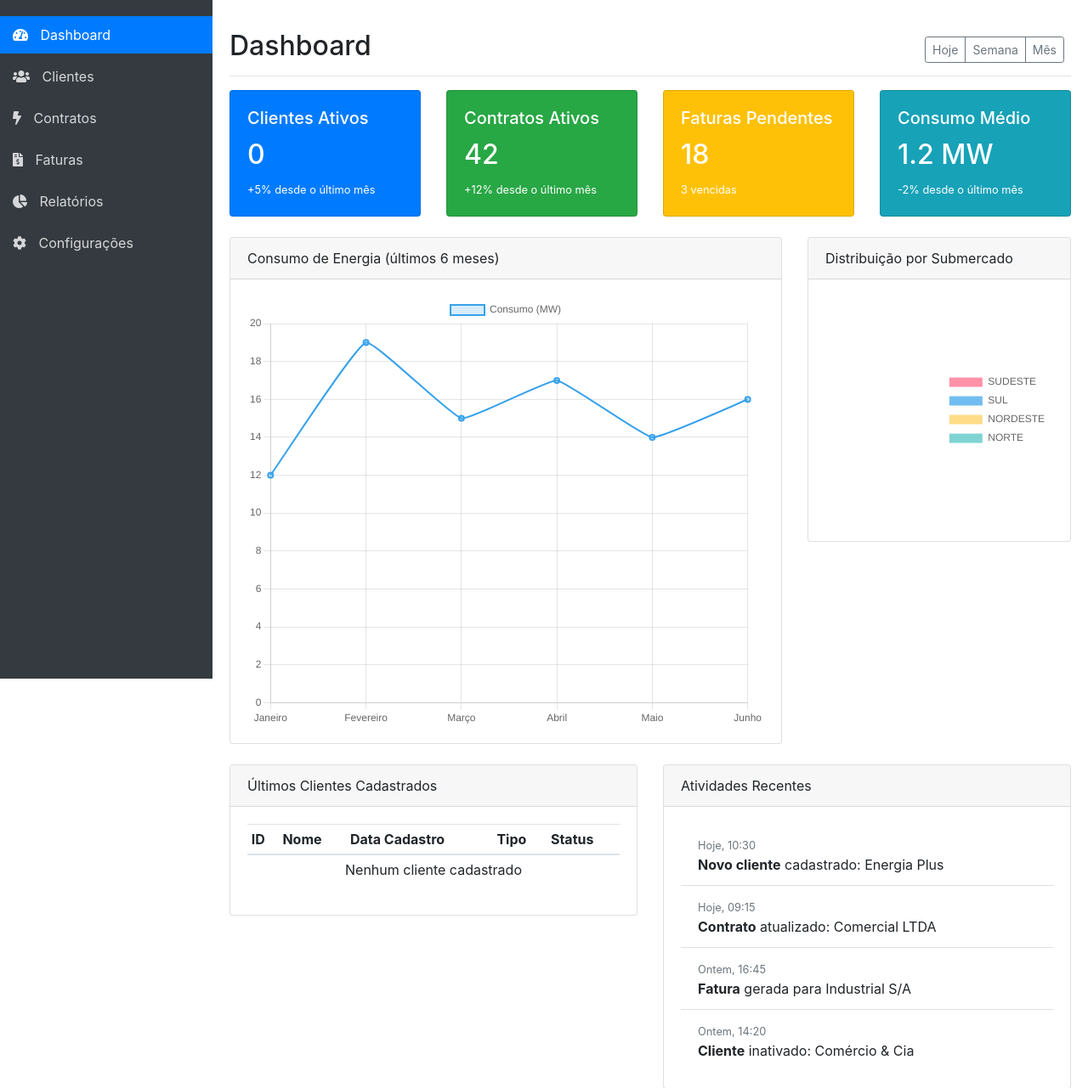
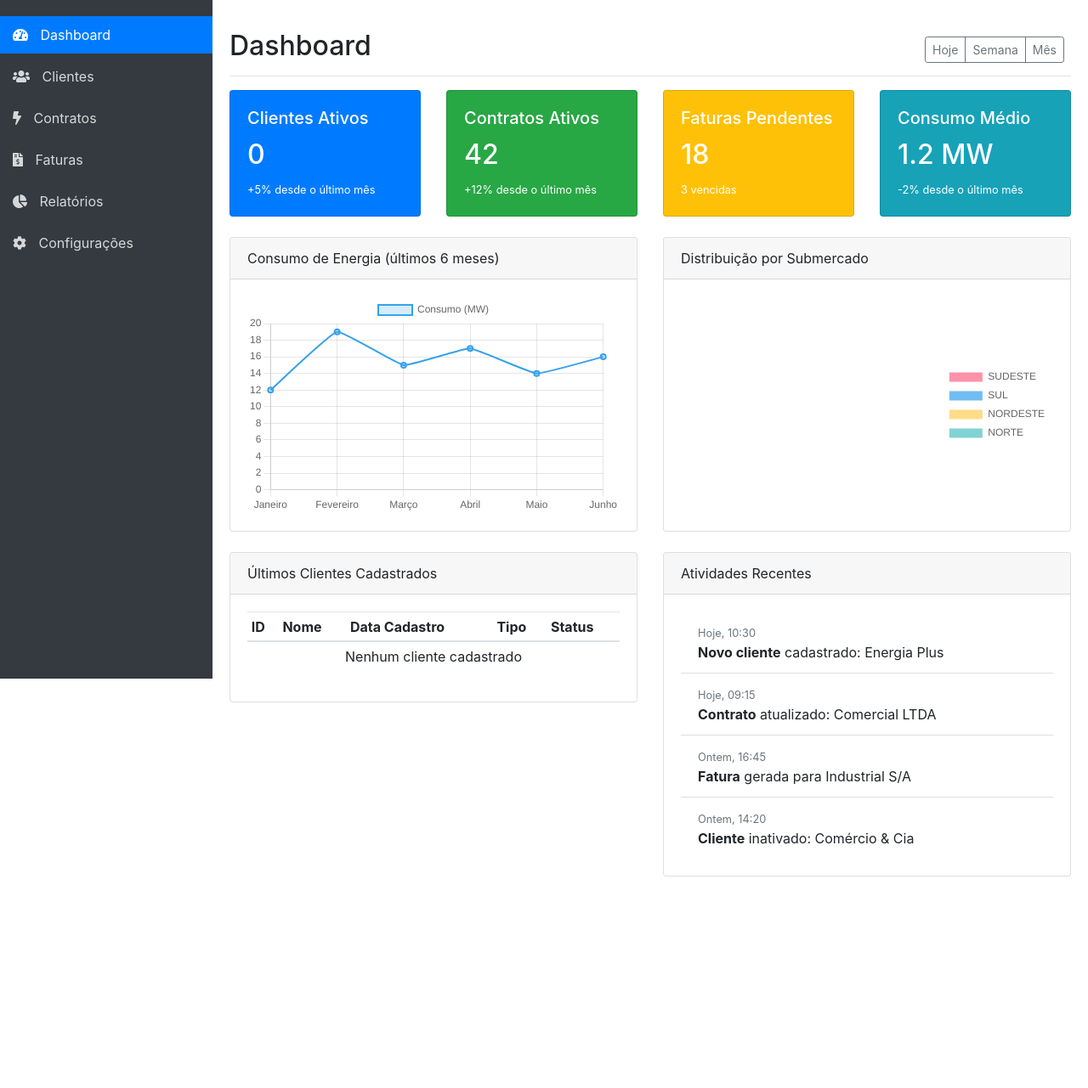
Before and after one commit to Plinnnio/Saas, a Flask app: page /dashboard in a window 1280 px wide. Shown: the part 57-1338 px from the top of the page at 85% size. After the commit the page ends 1089 px from the top, so only its background shows below. Run offline with Flask 2, Linux system fonts and the light colour scheme; some libraries are stand-ins or nearby versions.

Commit message:
Alterado os cards dos graficos de consumo e submercado

```diff
--- a/Cadastro-de-Clientes-main/cliente_app/templates/dashboard.html
+++ b/Cadastro-de-Clientes-main/cliente_app/templates/dashboard.html
@@ -54,8 +54,8 @@
 </div>
 
 <div class="row">
-    <div class="col-md-8">
-        <div class="card card-dashboard">
+    <div class="col-md-6">  <!-- Alterado de col-md-8 para col-md-6 -->
+        <div class="card card-dashboard h-100">  <!-- Adicionado h-100 -->
             <div class="card-header">
                 Consumo de Energia (últimos 6 meses)
             </div>
@@ -64,8 +64,8 @@
             </div>
         </div>
     </div>
-    <div class="col-md-4">
-        <div class="card card-dashboard">
+    <div class="col-md-6">  <!-- Alterado de col-md-4 para col-md-6 -->
+        <div class="card card-dashboard h-100">  <!-- Adicionado h-100 -->
             <div class="card-header">
                 Distribuição por Submercado
             </div>
@@ -187,6 +187,7 @@
             },
             options: {
                 responsive: true,
+                maintainAspectRatio: false,  // Adicionado para melhor ajuste
                 plugins: {
                     legend: {
                         position: 'top'
@@ -219,6 +220,7 @@
             },
             options: {
                 responsive: true,
+                maintainAspectRatio: false,  // Adicionado para melhor ajuste
                 plugins: {
                     legend: {
                         position: 'right'
```
